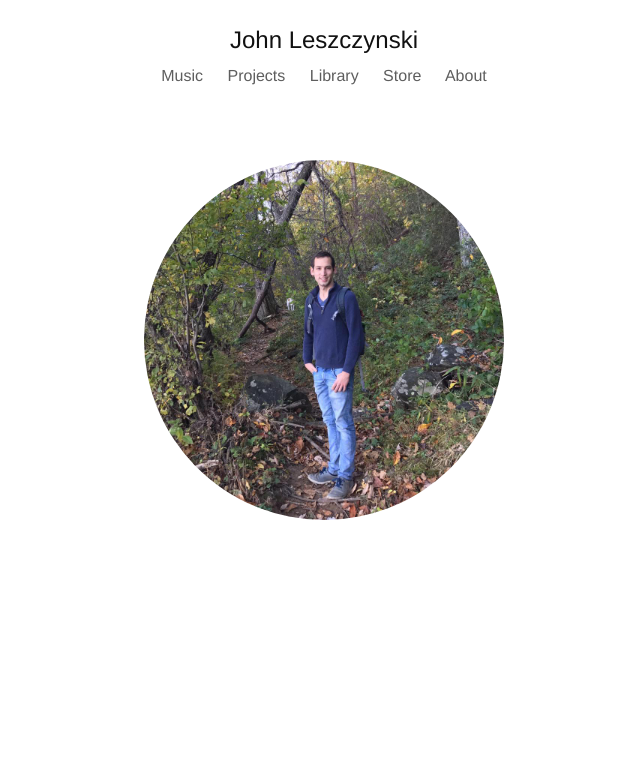
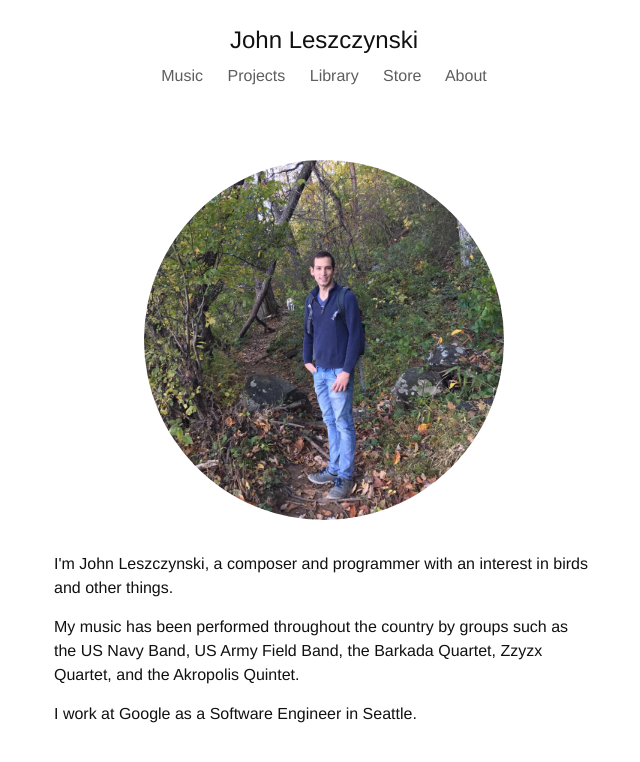
Before and after one commit to ave-llan/ave-llan.github.io, a Jekyll site: the page built from about/index.html, in a window 1280 px wide. Shown: the top 762 px of the page, without its empty margins (316-956 px from the left). Built offline with Jekyll 4.4.1, drawn with Linux system fonts in a browser that asks for light colours.

Commit message:
add very short bio

```diff
--- a/_sass/_about.scss
+++ b/_sass/_about.scss
@@ -5,4 +5,5 @@ $profile-image-width: $narrow-content-width * 0.6;
   border-radius: $profile-image-width / 2;
   display: inline;
   margin-top: 2rem;
+  margin-bottom: 2rem;
 }
--- a/about/index.html
+++ b/about/index.html
@@ -5,6 +5,18 @@ permalink: /about/
 order: 5
 ---
 
-<div class="wrapper narrow center-content">
+<div class="wrapper center-content">
   <img src="/assets/john.jpg" id="profile-image" alt="John Leszczynski">
 </div>
+
+<div class="wrapper narrow">
+  <p>
+    I'm John Leszczynski, a composer and programmer with an interest in birds and other things.
+  </p>
+  <p>
+    My music has been performed throughout the country by groups such as the US Navy Band, US Army Field Band, the Barkada Quartet, Zzyzx Quartet, and the Akropolis Quintet.
+  </p>
+  <p>
+    I work at Google as a Software Engineer in Seattle.
+  </p>
+</div>
```
